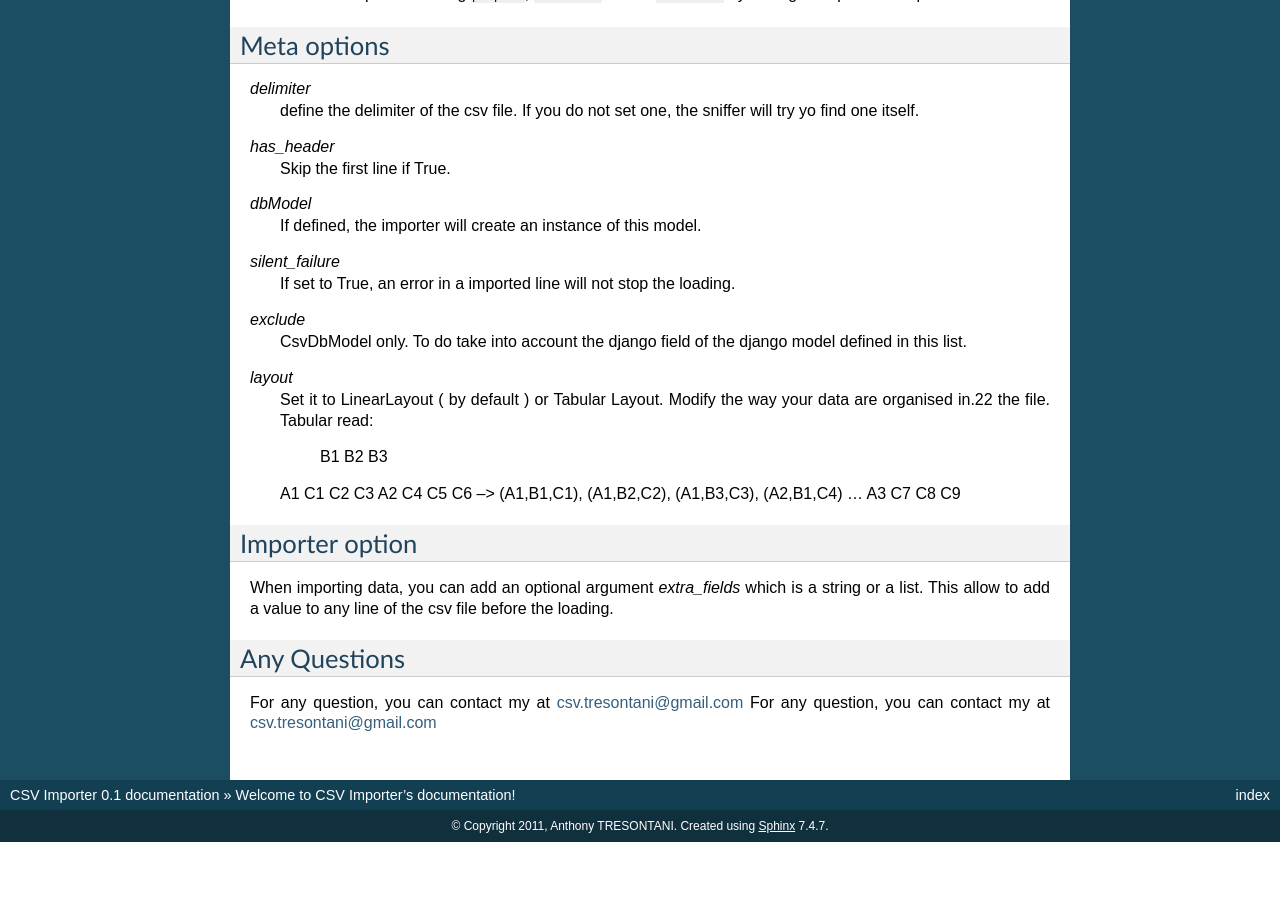
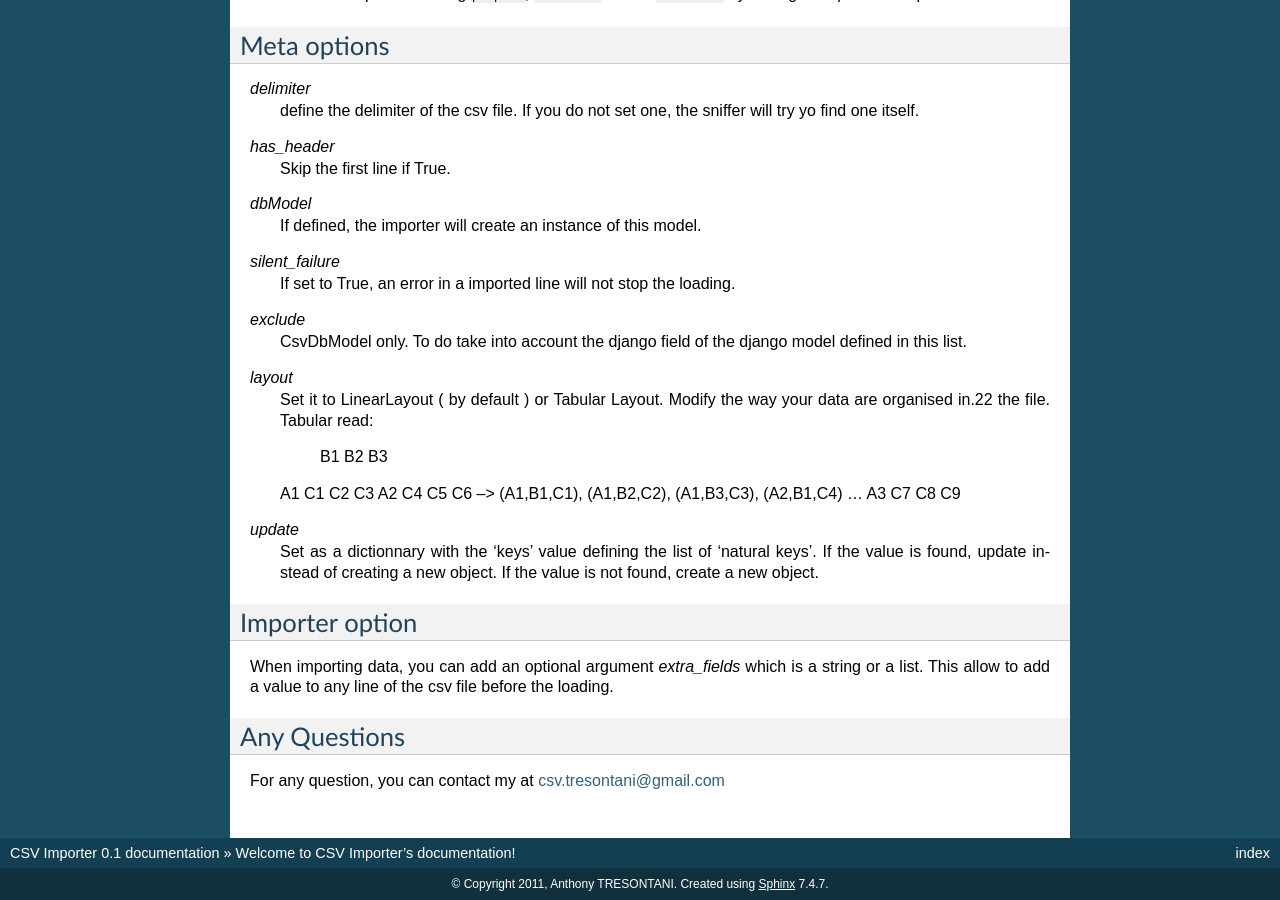
Before and after one commit to anthony-tresontani/django-adaptors, a Sphinx documentation site: the page built from docs/index.rst, in a window 1280 px wide and 900 px high, scrolled down 2604 px. Built offline with Sphinx 7.4.7, drawn with Linux system fonts in a browser that asks for light colours; before the commit the page ends 3446 px from its top, so only the background shows below that.

Commit message:
update the docs

```diff
--- a/docs/index.rst
+++ b/docs/index.rst
@@ -175,6 +175,11 @@ Meta options
     A2  C4  C5  C6    --> (A1,B1,C1), (A1,B2,C2), (A1,B3,C3), (A2,B1,C4) ...
     A3  C7  C8  C9
 
+`update`
+	Set as a dictionnary with the 'keys' value defining the list of 'natural keys'.
+	If the value is found, update instead of creating a new object.
+	If the value is not found, create a new object.
+
 
 Importer option
 ---------------
@@ -188,4 +193,3 @@ Any Questions
 -------------
 
 For any question, you can contact my at csv.tresontani@gmail.com
-For any question, you can contact my at csv.tresontani@gmail.com
```
